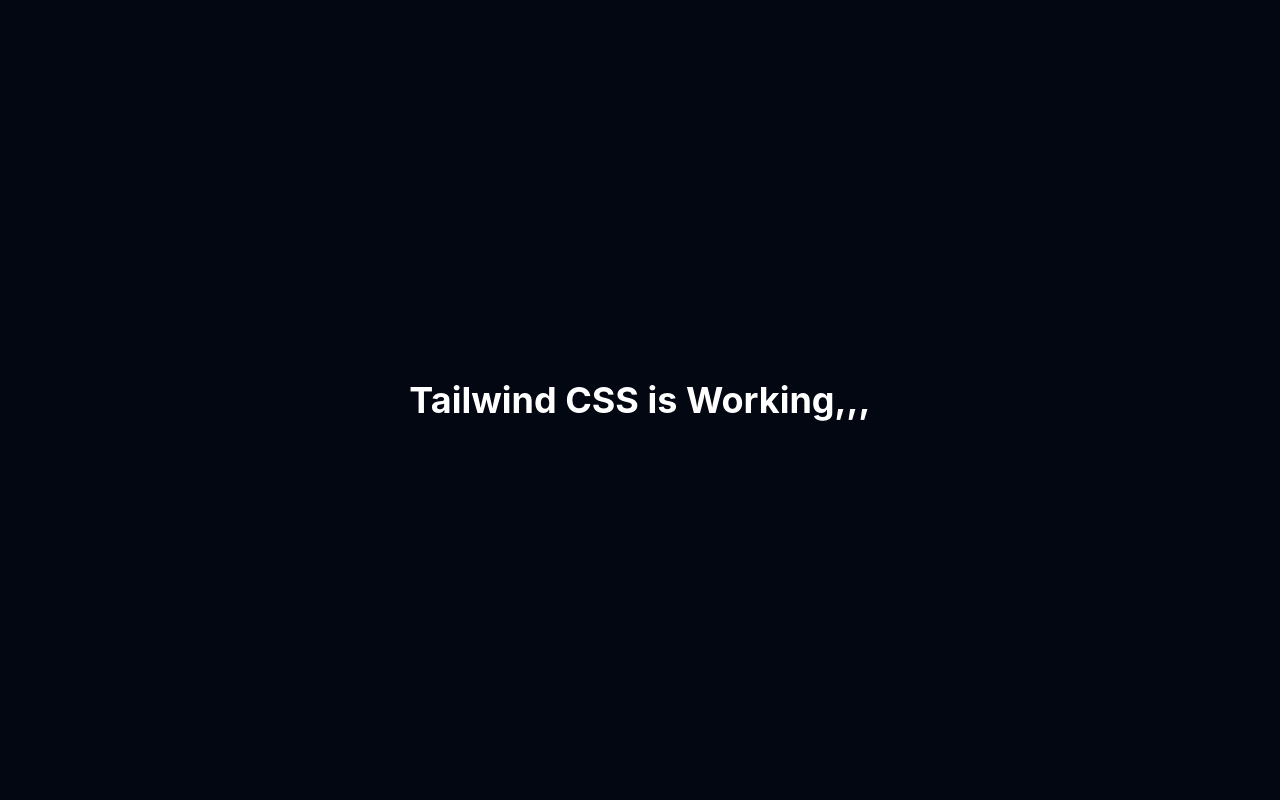
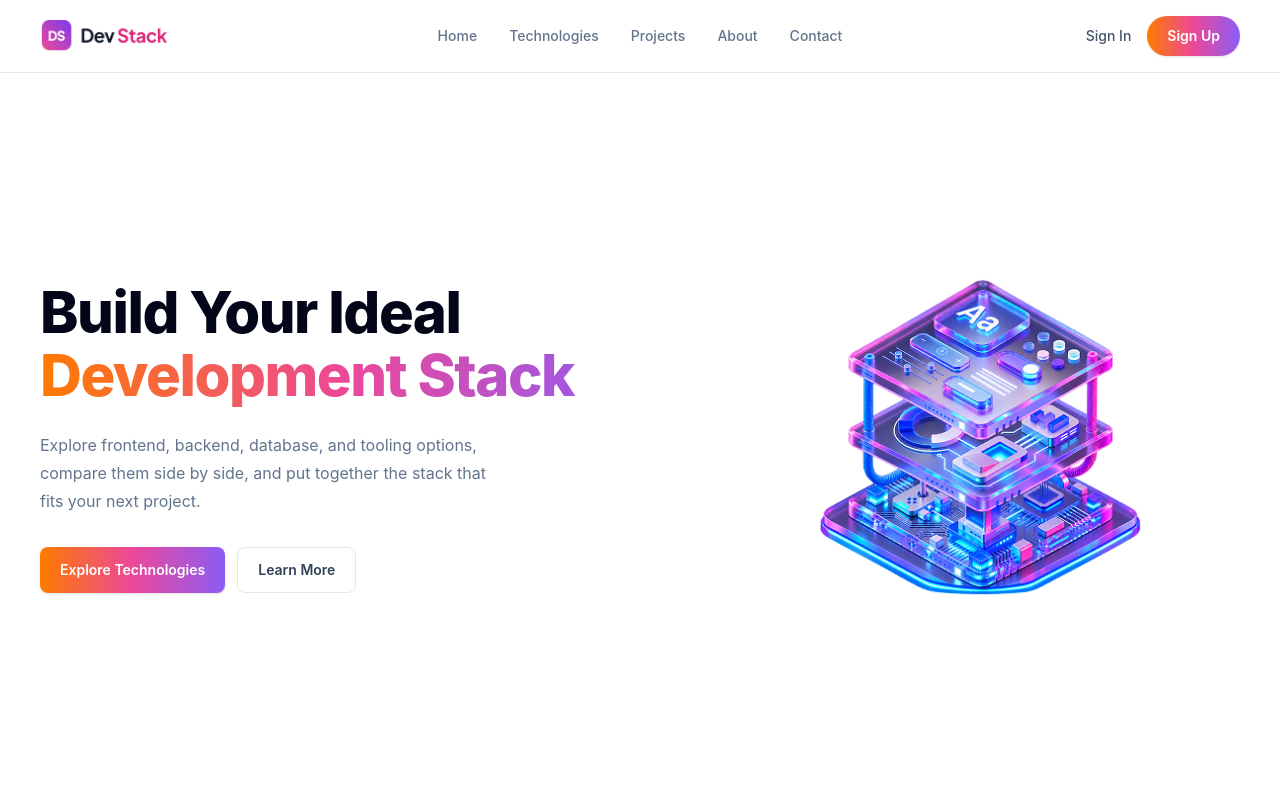
Before and after one commit to sajadul-dev/B14-A05-DevStack, a React (Vite) app: page / in a window 1280 px wide. Built offline with nearby package versions, Linux system fonts and the light colour scheme.

Commit message:
Build navbar and hero section

```diff
--- a/src/App.jsx
+++ b/src/App.jsx
@@ -1,11 +1,22 @@
+import Navbar from "./components/Navbar";
+import Hero from "./components/Hero";
+
 function App() {
   return (
-    <div className="min-h-screen bg-gray-950 flex items-center justify-center">
-      <h1 className="text-4xl font-bold text-white">
-        Tailwind CSS is Working,,,
-      </h1>
+    <div className="min-h-screen bg-white [--brand-gradient:linear-gradient(90deg,#ff7a00_0%,#ec4899_50%,#8b5cf6_100%)]">
+      <Navbar />
+
+      <main>
+        <Hero />
+
+        <div
+          id="technologies"
+          className="h-px w-full"
+          aria-hidden="true"
+        />
+      </main>
     </div>
-  )
+  );
 }
 
-export default App
+export default App;
--- a/src/components/Hero.jsx
+++ b/src/components/Hero.jsx
@@ -0,0 +1,54 @@
+import bannerStack from "../assets/banner-stack.png";
+
+function Hero() {
+  return (
+    <section
+      id="home"
+      className="bg-white"
+    >
+      <div className="mx-auto grid min-h-[calc(100vh-72px)] max-w-[1290px] items-center gap-10 px-5 py-14 sm:px-8 sm:py-16 lg:grid-cols-[1.05fr_0.95fr] lg:gap-8 lg:px-10 lg:py-20">
+        {/* Content */}
+        <div className="max-w-2xl">
+          <h1 className="text-4xl font-extrabold leading-[1.08] tracking-tight text-slate-950 sm:text-5xl lg:text-[58px]">
+            Build Your Ideal
+            <span className="block bg-[image:var(--brand-gradient)] bg-clip-text text-transparent">
+              Development Stack
+            </span>
+          </h1>
+<p className="mt-6 max-w-[471px] text-base leading-7 text-slate-500">
+  Explore frontend, backend, database, and tooling options,
+  compare them side by side, and put together the stack that fits your
+  next project.
+</p>
+
+          <div className="mt-8 flex flex-col gap-3 sm:flex-row">
+            <a
+              href="#technologies"
+              className="inline-flex items-center justify-center rounded-lg bg-[image:var(--brand-gradient)] px-5 py-3 text-sm font-semibold text-white shadow-sm transition hover:opacity-90"
+            >
+              Explore Technologies
+            </a>
+
+            <a
+              href="#about"
+              className="inline-flex items-center justify-center rounded-lg border border-slate-200 bg-white px-5 py-3 text-sm font-semibold text-slate-700 transition hover:border-slate-300 hover:bg-slate-50"
+            >
+              Learn More
+            </a>
+          </div>
+        </div>
+
+        {/* Banner image */}
+        <div className="flex justify-center lg:justify-end">
+          <img
+            src={bannerStack}
+            alt="Development technology stack"
+            className="w-full max-w-[500px] object-contain sm:max-w-[540px] lg:max-w-[520px]"
+          />
+        </div>
+      </div>
+    </section>
+  );
+}
+
+export default Hero;
--- a/src/components/Navbar.jsx
+++ b/src/components/Navbar.jsx
@@ -0,0 +1,92 @@
+import logo from "../assets/logo-text.png";
+
+function Navbar() {
+  return (
+    <header className="sticky top-0 z-50 w-full border-b border-slate-200 bg-white/95 backdrop-blur">
+      <nav className="relative mx-auto flex h-[72px] max-w-[1290px] items-center justify-between px-5 sm:px-8 lg:px-10">
+        {/* Mobile menu button */}
+        <button
+          type="button"
+          className="flex h-10 w-10 items-center justify-center rounded-lg text-slate-700 transition hover:bg-slate-100 md:hidden"
+          aria-label="Open navigation menu"
+        >
+          <span className="flex w-5 flex-col gap-1">
+            <span className="h-0.5 w-full rounded-full bg-slate-700" />
+            <span className="h-0.5 w-full rounded-full bg-slate-700" />
+            <span className="h-0.5 w-full rounded-full bg-slate-700" />
+          </span>
+        </button>
+
+        {/* Brand */}
+        <a
+          href="#home"
+          className="md:static"
+          aria-label="Dev Stack home"
+        >
+          <img
+            src={logo}
+            alt="Dev Stack"
+            className="w-[118px] object-contain sm:w-[128px]"
+          />
+        </a>
+
+        {/* Desktop navigation - centered */}
+        <div className="absolute left-1/2 hidden -translate-x-1/2 items-center gap-8 md:flex">
+          <a
+            href="#home"
+            className="text-sm font-medium text-slate-500 transition hover:text-slate-900"
+          >
+            Home
+          </a>
+
+          <a
+            href="#technologies"
+            className="text-sm font-medium text-slate-500 transition hover:text-slate-900"
+          >
+            Technologies
+          </a>
+
+          <a
+            href="#projects"
+            className="text-sm font-medium text-slate-500 transition hover:text-slate-900"
+          >
+            Projects
+          </a>
+
+          <a
+            href="#about"
+            className="text-sm font-medium text-slate-500 transition hover:text-slate-900"
+          >
+            About
+          </a>
+
+          <a
+            href="#contact"
+            className="text-sm font-medium text-slate-500 transition hover:text-slate-900"
+          >
+            Contact
+          </a>
+        </div>
+
+        {/* Right actions */}
+        <div className="ml-auto flex items-center gap-2 sm:gap-4">
+          <button
+            type="button"
+            className="hidden text-sm font-medium text-slate-600 transition hover:text-slate-900 sm:block"
+          >
+            Sign In
+          </button>
+
+          <button
+            type="button"
+            className="rounded-full bg-[image:var(--brand-gradient)] px-4 py-2 text-xs font-semibold text-white shadow-sm transition hover:opacity-90 sm:px-5 sm:py-2.5 sm:text-sm"
+          >
+            Sign Up
+          </button>
+        </div>
+      </nav>
+    </header>
+  );
+}
+
+export default Navbar;
```
